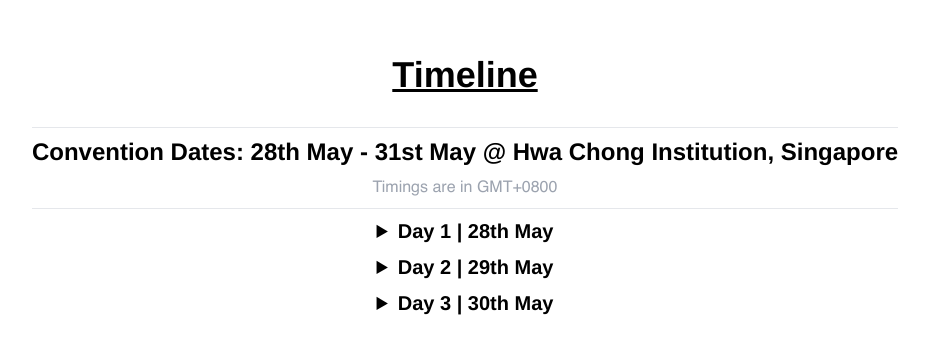
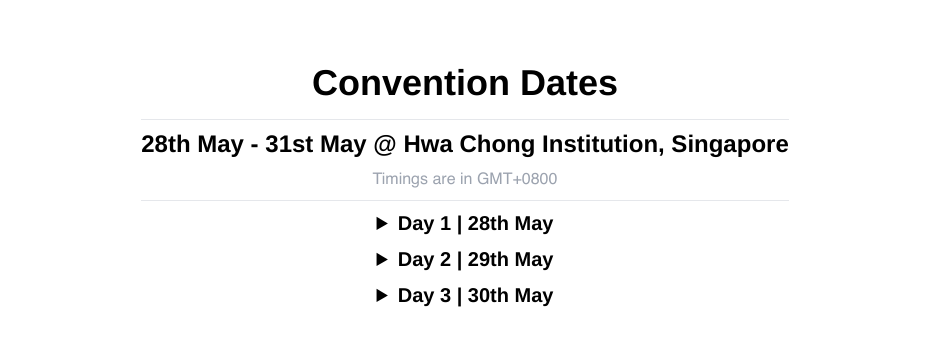
Before and after one commit to vincentcayadi/slc-website, a Next.js app: page / in a window 1280 px wide. Shown: the part 3410-3764 px from the top of the page, without its empty margins (175-1104 px from the left). Built offline with nearby package versions, Linux system fonts and the light colour scheme.

Commit message:
rm timeline

```diff
--- a/pages/index.tsx
+++ b/pages/index.tsx
@@ -108,7 +108,7 @@ const Home = () => {
               alt="aaron-beng"
             />
             <div className="m-auto">
-              <h1 className="mb-8 text-3xl font-bold text-center md:text-left">
+              <h1 className="mb-6 text-3xl font-bold text-center md:text-left">
                 Our Guest Of Honor
               </h1>
               <p className="text-base text-center md:text-left md:text-xl">
@@ -124,13 +124,12 @@ const Home = () => {
         </section>
         <section className="grid h-screen mb-12 md:mb-0 place-items-center">
           <div>
-            <h1 className="mb-8 text-4xl font-bold text-center underline">
-              Timeline
+            <h1 className="mb-4 text-4xl font-bold text-center">
+              Convention Dates
             </h1>
             <hr className="my-2"></hr>
-            <h2 className="text-lg font-bold md:text-2xl">
-              Convention Dates: 28th May - 31st May @ Hwa Chong Institution,
-              Singapore
+            <h2 className="font-bold md:text-2xl">
+              28th May - 31st May @ Hwa Chong Institution, Singapore
             </h2>
             <p className="my-2 text-base text-gray-400">
               Timings are in GMT+0800
```
